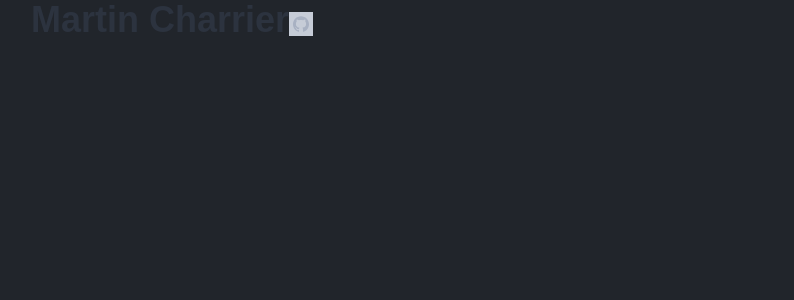
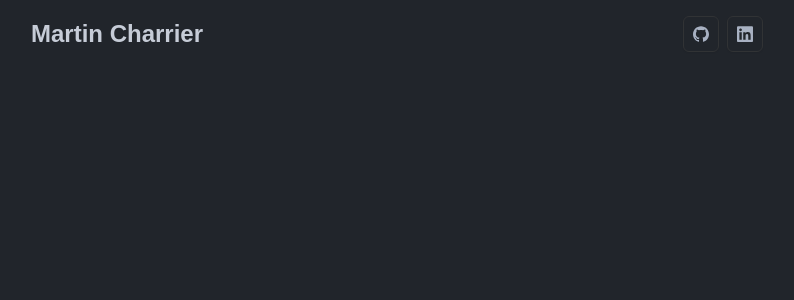
Before and after one commit to MartinChrrr/portfolio-next, a Next.js app: page / in a window 1280 px wide. Shown: the top 300 px of the page, without its empty margins (241-1035 px from the left). Built offline with nearby package versions, Linux system fonts and the light colour scheme; a web font is replaced by a local one.

Commit message:
fixed header

```diff
--- a/app/_components/Header.tsx
+++ b/app/_components/Header.tsx
@@ -1,17 +1,32 @@
-import { Button } from "@/components/ui/button"
+import { Button, buttonVariants } from "@/components/ui/button"
 import { Section } from "./Section"
 import { GithubIcon } from "./icons/GiithubIcon"
+import { LinkedinIcon } from "./icons/LinkedinIcon";
+import Link from "next/link";
+
 
 export const Header = () => {
     return (
-        <header className="sticky top-0">
-            <Section classname="flex items-baseline">
-                <h1 className="text-4xl font-bold text-primary-foreground">Martin Charrier</h1>
+        <header className="sticky top-0 py-4">
+            <Section classname="flex items-baseline justify-between">
+                <h1 className="text-2xl font-bold text-primary">Martin Charrier</h1>
                 <div className="flex-1">
-                    <ul>
-                          <Button className="size-6">
-                            <GithubIcon size={16} className="text-foreground"></GithubIcon>
-                          </Button>
+                    <ul className="flex justify-end">
+                        <li>
+                            <Link className={`${buttonVariants({ variant: "outline" ,size:"icon"})} p-0 mx-1`}
+
+                                href="https://github.com/MartinChrrr">
+                                <GithubIcon size={12} className="text-foreground" />
+                            </Link>
+                        </li>
+                        <li>
+                            <Link className={`${buttonVariants({ variant: "outline", size:"icon" })}  p-0 mx-1`}
+                                href="https://github.com/MartinChrrr">
+                                <LinkedinIcon size={12} className="text-foreground"/>
+
+                            </Link>
+                        </li>
+
                     </ul>
                 </div>
 
--- a/app/_components/Section.tsx
+++ b/app/_components/Section.tsx
@@ -1,8 +1,9 @@
 import { PropsWithChildren } from "react";
 
 export const Section = (props: PropsWithChildren<{classname?: string}>) => {
+
     return (
-        <section className={` ${props.classname} max-w-3xl px-4 m-auto`}>
+        <section className={` max-w-3xl px-4 m-auto  ${props.classname}`}>
             {props.children}
         </section>
     )
--- a/app/_components/icons/GiithubIcon.tsx
+++ b/app/_components/icons/GiithubIcon.tsx
@@ -1,9 +1,14 @@
 import { ComponentPropsWithoutRef } from "react"
 
 export const GithubIcon = (props: ComponentPropsWithoutRef<"svg"> & {size?: number}) => {
+    const size = props.size ?? 12;
     return (
-<svg width={props.size} height={props.size} viewBox="0 0 256 250" version="1.1"
- preserveAspectRatio="xMidYMid" {...props}>
+<svg
+    width={size}
+    height={size}
+    viewBox="0 0 256 250"
+    version="1.1"
+    preserveAspectRatio="xMidYMid" {...props}>
     <g>
         <path d="M128.00106,0 C57.3172926,0 0,57.3066942 0,128.00106 C0,184.555281 36.6761997,232.535542 87.534937,249.460899
         C93.9320223,250.645779 96.280588,246.684165 96.280588,243.303333 C96.280588,240.251045 96.1618878,230.167899 96.106777,219.472176 C60.4967585,227.215235 52.9826207,204.369712 52.9826207,204.369712 C47.1599584,189.574598 38.770408,185.640538 38.770408,185.640538 C27.1568785,177.696113 39.6458206,177.859325 39.6458206,177.859325 C52.4993419,178.762293 59.267365,191.04987 59.267365,191.04987 C70.6837675,210.618423 89.2115753,204.961093 96.5158685,201.690482 C97.6647155,193.417512 100.981959,187.77078 104.642583,184.574357 C76.211799,181.33766 46.324819,170.362144 46.324819,121.315702 C46.324819,107.340889 51.3250588,95.9223682 59.5132437,86.9583937 C58.1842268,83.7344152 53.8029229,70.715562 60.7532354,53.0843636 C60.7532354,53.0843636 71.5019501,49.6441813 95.9626412,66.2049595 C106.172967,63.368876 117.123047,61.9465949 128.00106,61.8978432 C138.879073,61.9465949
@@ -16,7 +21,8 @@ export const GithubIcon = (props: ComponentPropsWithoutRef<"svg"> & {size?: numb
          50.6291553,185.281144 51.2480912,184.70672 C51.8776254,184.140775 53.0349512,184.405731 53.8743302,185.298101
          C54.7115892,186.201069 54.8748019,187.38595 54.2367892,187.958254 Z M58.5562413,195.146347 C57.7719732,195.691096
          56.4895886,195.180261 55.6968417,194.042013 C54.9125733,192.903764 54.9125733,191.538713 55.713799,190.991845
-         C56.5086651,190.444977 57.7719732,190.936735 58.5753181,192.066505 C59.3574669,193.22383 59.3574669,194.58888 58.5562413,195.146347 Z M65.8613592,203.471174 C65.1597571,204.244846 63.6654083,204.03712 62.5716717,202.981538 C61.4524999,201.94927 61.1409122,200.484596 61.8446341,199.710926 C62.5547146,198.935137 64.0575422,199.15346 65.1597571,200.200564 C66.2704506,201.230712 66.6095936,202.705984 65.8613592,203.471174 Z M75.3025151,206.281542 C74.9930474,207.284134 73.553809,207.739857 72.1039724,207.313809 C70.6562556,206.875043 69.7087748,205.700761 70.0012857,204.687571 C70.302275,203.678621 71.7478721,203.20382 73.2083069,203.659543 C74.6539041,204.09619 75.6035048,205.261994 75.3025151,206.281542 Z M86.046947,207.473627 C86.0829806,208.529209 84.8535871,209.404622 83.3316829,209.4237 C81.8013,209.457614 80.563428,208.603398 80.5464708,207.564772 C80.5464708,206.498591 81.7483088,205.631657 83.2786917,205.606221 C84.8005962,205.576546 86.046947,206.424403 86.046947,207.473627 Z M96.6021471,207.069023 C96.7844366,208.099171 95.7267341,209.156872 94.215428,209.438785 C92.7295577,209.710099 91.3539086,209.074206 91.1652603,208.052538 C90.9808515,206.996955 92.0576306,205.939253 93.5413813,205.66582 C95.054807,205.402984 96.4092596,206.021919 96.6021471,207.069023 Z" fill="currentColor"></path>
+         C56.5086651,190.444977 57.7719732,190.936735 58.5753181,192.066505 C59.3574669,193.22383 59.3574669,194.58888 58.5562413,195.146347 Z M65.8613592,203.471174 C65.1597571,204.244846 63.6654083,204.03712 62.5716717,202.981538 C61.4524999,201.94927 61.1409122,200.484596 61.8446341,199.710926 C62.5547146,198.935137 64.0575422,199.15346 65.1597571,200.200564 C66.2704506,201.230712 66.6095936,202.705984 65.8613592,203.471174 Z M75.3025151,206.281542 C74.9930474,207.284134 73.553809,207.739857 72.1039724,207.313809 C70.6562556,206.875043 69.7087748,205.700761 70.0012857,204.687571 C70.302275,203.678621 71.7478721,203.20382 73.2083069,203.659543 C74.6539041,204.09619 75.6035048,205.261994 75.3025151,206.281542 Z M86.046947,207.473627 C86.0829806,208.529209 84.8535871,209.404622 83.3316829,209.4237 C81.8013,209.457614 80.563428,208.603398 80.5464708,207.564772 C80.5464708,206.498591 81.7483088,205.631657 83.2786917,205.606221 C84.8005962,205.576546 86.046947,206.424403 86.046947,207.473627 Z M96.6021471,207.069023 C96.7844366,208.099171 95.7267341,209.156872 94.215428,209.438785 C92.7295577,209.710099 91.3539086,209.074206 91.1652603,208.052538 C90.9808515,206.996955 92.0576306,205.939253 93.5413813,205.66582 C95.054807,205.402984 96.4092596,206.021919 96.6021471,207.069023 Z"
+        fill="currentColor"></path>
     </g>
 </svg>
 
--- /dev/null
+++ b/app/_components/icons/LinkedinIcon.tsx
@@ -0,0 +1,28 @@
+import { ComponentPropsWithoutRef } from "react"
+
+export const LinkedinIcon = (props: ComponentPropsWithoutRef<"svg"> & {size?: number}) => {
+    return (
+<svg
+    width={props.size}
+    height={props.size}
+    viewBox="0 0 256 250"
+    version="1.1"
+    preserveAspectRatio="xMidYMid" {...props}>
+    <g>
+        <path d="M218.123122,218.127392 L180.191928,218.127392 L180.191928,158.724263 C180.191928,144.559023
+        179.939053,126.323993 160.463756,126.323993 C140.707926,126.323993 137.685284,141.757585 137.685284,157.692986
+        L137.685284,218.123441 L99.7540894,218.123441 L99.7540894,95.9665207 L136.168036,95.9665207 L136.168036,112.660562
+        L136.677736,112.660562 C144.102746,99.9650027 157.908637,92.3824528 172.605689,92.9280076 C211.050535,92.9280076
+        218.138927,118.216023 218.138927,151.114151 L218.123122,218.127392 Z M56.9550587,79.2685282 C44.7981969,79.2707099
+        34.9413443,69.4171797 34.9391618,57.260052 C34.93698,45.1029244 44.7902948,35.2458562 56.9471566,35.2436736
+        C69.1040185,35.2414916 78.9608713,45.0950217 78.963054,57.2521493 C78.9641017,63.090208 76.6459976,68.6895714
+        72.5186979,72.8184433 C68.3913982,76.9473153 62.7929898,79.26748 56.9550587,79.2685282 M75.9206558,218.127392
+        L37.94995,218.127392 L37.94995,95.9665207 L75.9206558,95.9665207 L75.9206558,218.127392 Z M237.033403,0.0182577091
+        L18.8895249,0.0182577091 C8.57959469,-0.0980923971 0.124827038,8.16056231 -0.001,18.4706066 L-0.001,237.524091
+        C0.120519052,247.839103 8.57460631,256.105934 18.8895249,255.9977 L237.033403,255.9977 C247.368728,256.125818 255.855922,247.859464 255.999,237.524091 L255.999,18.4548016 C255.851624,8.12438979 247.363742,-0.133792868 237.033403,0.000790807055"
+        fill="currentColor"></path>
+    </g>
+</svg>
+
+    )
+}
--- a/app/globals.css
+++ b/app/globals.css
@@ -41,6 +41,7 @@
   --radius-md: calc(var(--radius) - 2px);
   --radius-lg: var(--radius);
   --radius-xl: calc(var(--radius) + 4px);
+  --radius: 0.5rem
 }
 
 
```
